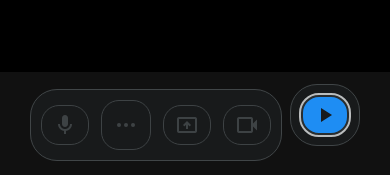
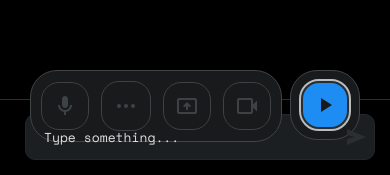
Before and after one commit to Krishna3451/test, a React (Create React App) app: page / in a window 390 px wide. Shown: the part 666-841 px from the top of the page. Built offline with nearby package versions, Linux system fonts and the light colour scheme; no server answers.

Commit message:
camera update

```diff
--- a/src/components/control-tray/control-tray.scss
+++ b/src/components/control-tray/control-tray.scss
@@ -104,33 +104,15 @@
 }
 
 .control-tray {
-  position: fixed;
+  position: absolute;
   bottom: 0;
-  left: 0;
-  right: 0;
-  display: flex;
+  left: 50%;
+  transform: translate(-50%, 0);
+  display: inline-flex;
   justify-content: center;
-  align-items: center;
-  gap: 12px;
-  z-index: 1000;
-
-  // Only add background and padding for mobile
-  @media (max-width: 768px) {
-    background: var(--gray-900);
-    padding: 12px 8px;
-    gap: 8px;
-
-    button {
-      min-width: 40px;
-      height: 40px;
-      padding: 8px;
-
-      svg {
-        width: 20px;
-        height: 20px;
-      }
-    }
-  }
+  align-items: flex-start;
+  gap: 8px;
+  padding-bottom: 18px;
 
   .disabled .action-button,
   .action-button.disabled {
```
